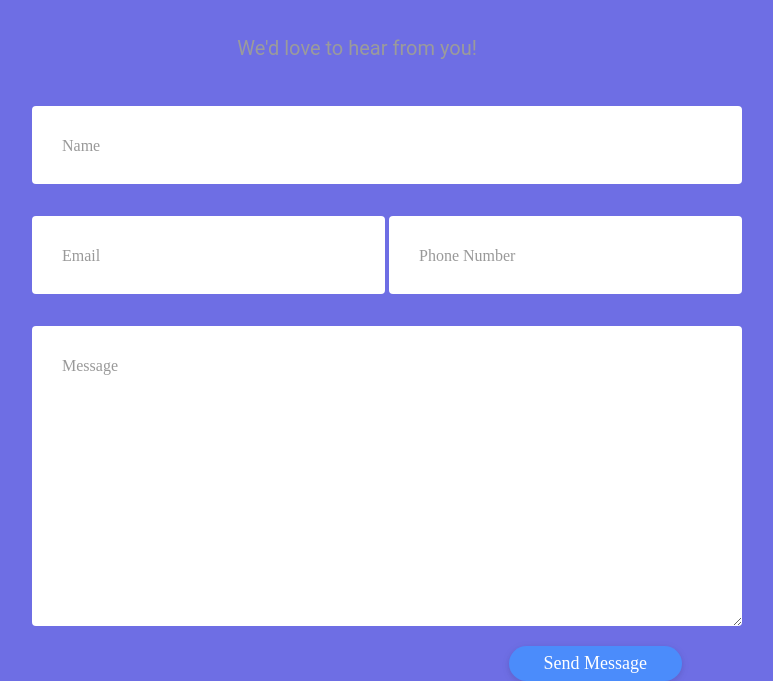
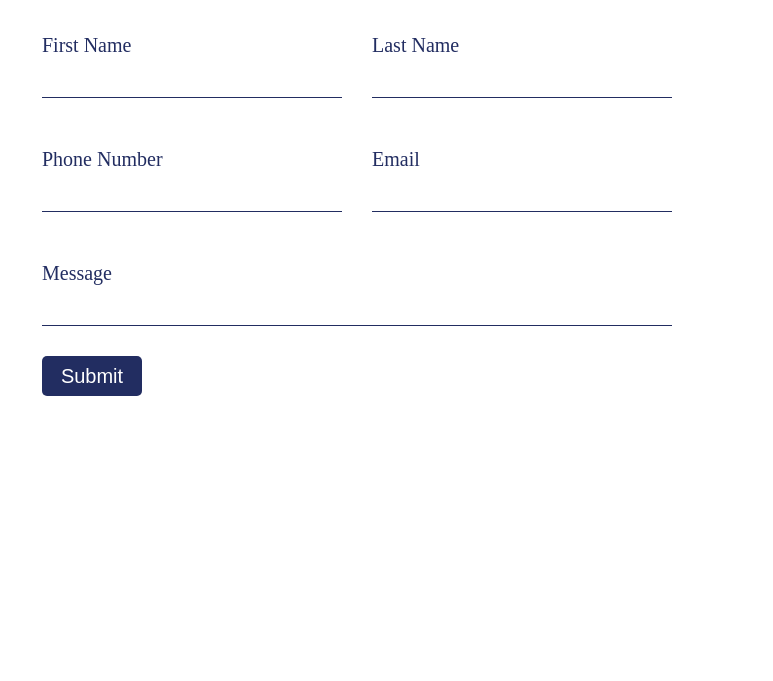
Before and after one commit to guilefoylegaurav/PC_frontend, a plain HTML site: page html/contactus.html in a window 1280 px wide. Shown: the part 203-884 px from the top of the page, without its empty margins (283-1056 px from the left). After the commit the page ends 800 px from the top, so only its background shows below. Drawn offline with Linux system fonts and the light colour scheme.

Commit message:
add new contact us page

```diff
--- a/css/contactus.css
+++ b/css/contactus.css
@@ -1,133 +1,77 @@
 body {
-  background: rgba(95, 95, 226, 0.9);
+  color: #222d61;
+}
 
+.contact-us {
+  display: flex;
+  justify-content: center;
+}
+.contact {
+  font-size: 20px;
+  margin-bottom: 50px;
   padding: 50px;
 }
-
-h1 {
-  font-family: "Poppins", sans-serif, "arial";
-  font-weight: 600;
-  font-size: 72px;
+.contact-one {
+  display: flex;
+  justify-content: space-between;
+}
+.contact-one .contact-name {
+  width: 300px;
+  display: flex;
+  flex-direction: column;
+  margin-right: 30px;
+}
+.contact-one .contact-email {
+  width: 300px;
+  display: flex;
+  flex-direction: column;
+}
+.contact-two {
+  margin-top: 50px;
+  display: flex;
+  flex-direction: column;
+}
+.contact-input {
+  border-top: none;
+  border-right: none;
+  border-left: none;
+  border-bottom: 1px solid #222d61;
+}
+.contact-input:focus {
+  outline: none;
+}
+.contact-submit {
+  margin-top: 30px;
+  font-size: 20px;
+  width: 100px;
+  height: 40px;
+  border-radius: 5px;
+  border-style: none;
+  background-color: #222d61;
   color: white;
-  text-align: center;
 }
-
-h4 {
-  font-family: "Roboto", sans-serif, "arial";
-  font-weight: 400;
-  font-size: 20px;
-  color: #9b9b9b;
-  line-height: 1.5;
+.contact-submit:hover {
+  background-color: white;
+  color: #222d61;
+  outline: 1px solid #222d61;
+  border-radius: 5px;
+  cursor: pointer;
 }
-
-input:focus ~ label,
-textarea:focus ~ label,
-input:valid ~ label,
-textarea:valid ~ label {
-  font-size: 0.75em;
-  color: #999;
-  top: -5px;
-  -webkit-transition: all 0.225s ease;
-  transition: all 0.225s ease;
-}
-
-.styled-input {
-  float: left;
-  width: 293px;
-  margin: 1rem 0;
-  position: relative;
-  border-radius: 4px;
-}
-
-@media only screen and (max-width: 768px) {
-  .styled-input {
-    width: 100%;
+@media (max-width: 760px) {
+  .contact-one .contact-name {
+    width: 200px;
+    margin-right: 20px;
+  }
+  .contact-one .contact-email {
+    width: 200px;
   }
 }
-
-.styled-input label {
-  color: #999;
-  padding: 1.3rem 30px 1rem 30px;
-  position: absolute;
-  top: 10px;
-  left: 0;
-  -webkit-transition: all 0.25s ease;
-  transition: all 0.25s ease;
-  pointer-events: none;
-}
-
-.styled-input.wide {
-  width: 650px;
-  max-width: 100%;
-}
-
-input,
-textarea {
-  padding: 30px;
-  border: 0;
-  width: 100%;
-  font-size: 1rem;
-  background-color: white;
-  color: white;
-  border-radius: 4px;
-}
-
-input:focus,
-textarea:focus {
-  outline: 0;
-}
-
-input:focus ~ span,
-textarea:focus ~ span {
-  width: 100%;
-  -webkit-transition: all 0.075s ease;
-  transition: all 0.075s ease;
-}
-
-textarea {
-  width: 100%;
-  min-height: 15em;
-}
-
-.input-container {
-  width: 650px;
-  max-width: 100%;
-  margin: 20px auto 25px auto;
-}
-
-.submit-btn {
-  float: right;
-  padding: 7px 35px;
-  border-radius: 60px;
-  display: inline-block;
-  background-color: #4b8cfb;
-  color: white;
-  font-size: 18px;
-  cursor: pointer;
-  box-shadow: 0 2px 5px 0 rgba(0, 0, 0, 0.06), 0 2px 10px 0 rgba(0, 0, 0, 0.07);
-  -webkit-transition: all 300ms ease;
-  transition: all 300ms ease;
-}
-
-.submit-btn:hover {
-  transform: translateY(1px);
-  box-shadow: 0 1px 1px 0 rgba(0, 0, 0, 0.1), 0 1px 1px 0 rgba(0, 0, 0, 0.09);
-}
-
-@media (max-width: 768px) {
-  .submit-btn {
-    width: 100%;
-    float: none;
-    text-align: center;
+@media (max-width: 465px) {
+  .contact-one .contact-name {
+    width: 150px;
+    margin-right: 20px;
+  }
+  .contact-one .contact-email {
+    width: 150px;
   }
 }
-
-input[type="checkbox"] + label {
-  color: #ccc;
-  font-style: italic;
-}
-
-input[type="checkbox"]:checked + label {
-  color: #f00;
-  font-style: normal;
-}
--- a/html/contactus.html
+++ b/html/contactus.html
@@ -7,41 +7,44 @@
     <title>Contact Us</title>
   </head>
   <body>
-    <div class="container">
-      <div class="row">
-        <h1>contact us</h1>
-      </div>
-      <div class="row">
-        <h4 style="text-align: center;">We'd love to hear from you!</h4>
-      </div>
-      <div class="row input-container">
-        <div class="col-xs-12">
-          <div class="styled-input wide">
-            <input type="text" required />
-            <label>Name</label>
+    <h1 style="margin-bottom: 50px; text-align: center; margin-top: 100px;">
+      Get in Touch
+    </h1>
+
+    <div class="contact-us">
+      <div class="contact">
+        <form action="#">
+          <div style="margin-bottom: 50px;" class="contact-one">
+            <div class="contact-name">
+              <label>First Name</label>
+              <br />
+              <input class="contact-input" type="text" name="name" />
+            </div>
+            <div class="contact-email">
+              <label>Last Name</label>
+              <br />
+              <input class="contact-input" type="email" name="email" />
+            </div>
           </div>
-        </div>
-        <div class="col-md-6 col-sm-12">
-          <div class="styled-input">
-            <input type="text" required />
-            <label>Email</label>
+          <div class="contact-one">
+            <div class="contact-name">
+              <label>Phone Number </label>
+              <br />
+              <input class="contact-input" type="text" name="name" />
+            </div>
+            <div class="contact-email">
+              <label>Email</label>
+              <br />
+              <input class="contact-input" type="email" name="email" />
+            </div>
           </div>
-        </div>
-        <div class="col-md-6 col-sm-12">
-          <div class="styled-input" style="float: right;">
-            <input type="text" required />
-            <label>Phone Number</label>
+          <div class="contact-two">
+            <label>Message</label>
+            <br />
+            <input class="contact-input" type="text" name="name" />
           </div>
-        </div>
-        <div class="col-xs-12">
-          <div class="styled-input wide">
-            <textarea required></textarea>
-            <label>Message</label>
-          </div>
-        </div>
-        <div class="col-xs-12">
-          <div class="btn-lrg submit-btn">Send Message</div>
-        </div>
+          <button class="contact-submit" type="submit">Submit</button>
+        </form>
       </div>
     </div>
   </body>
```
